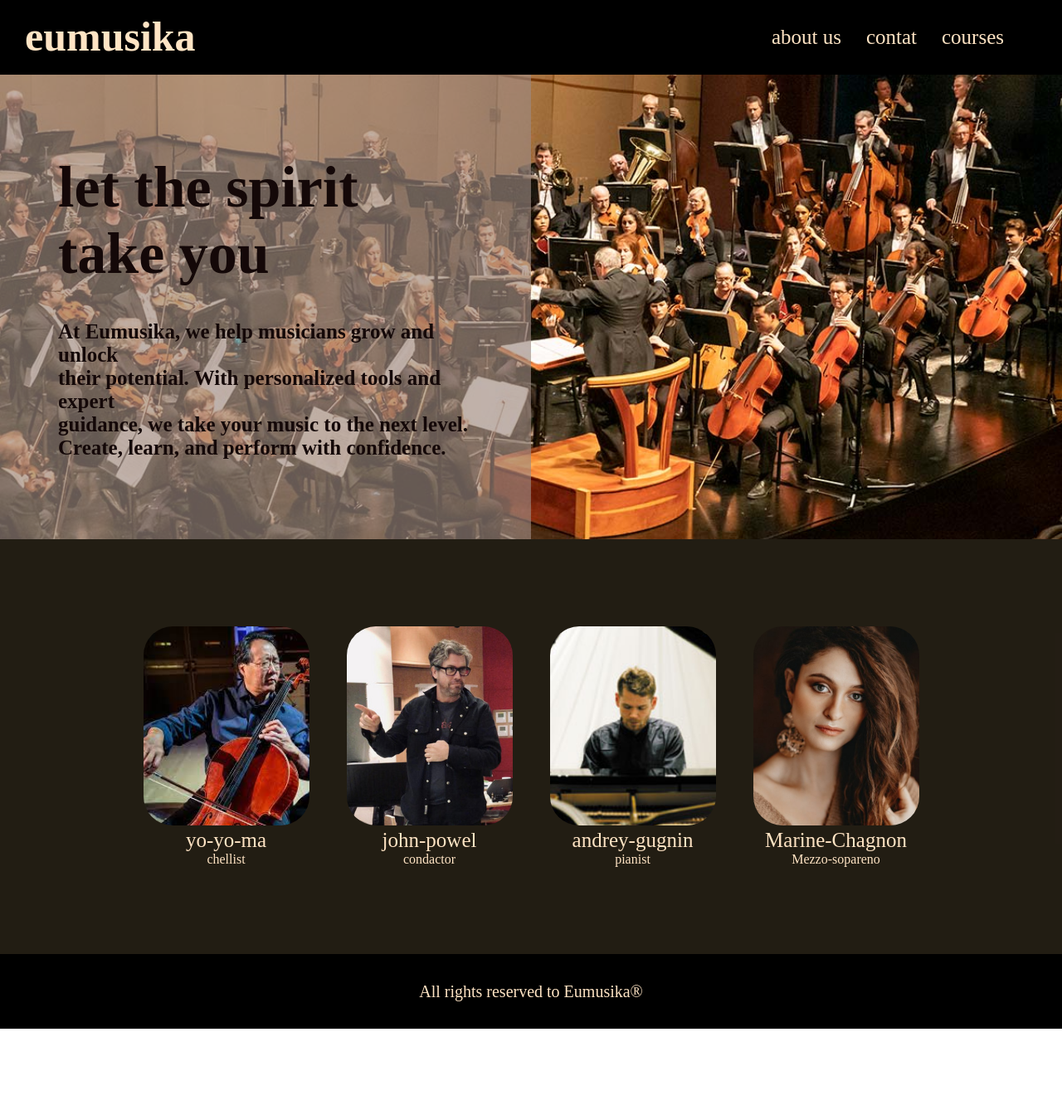
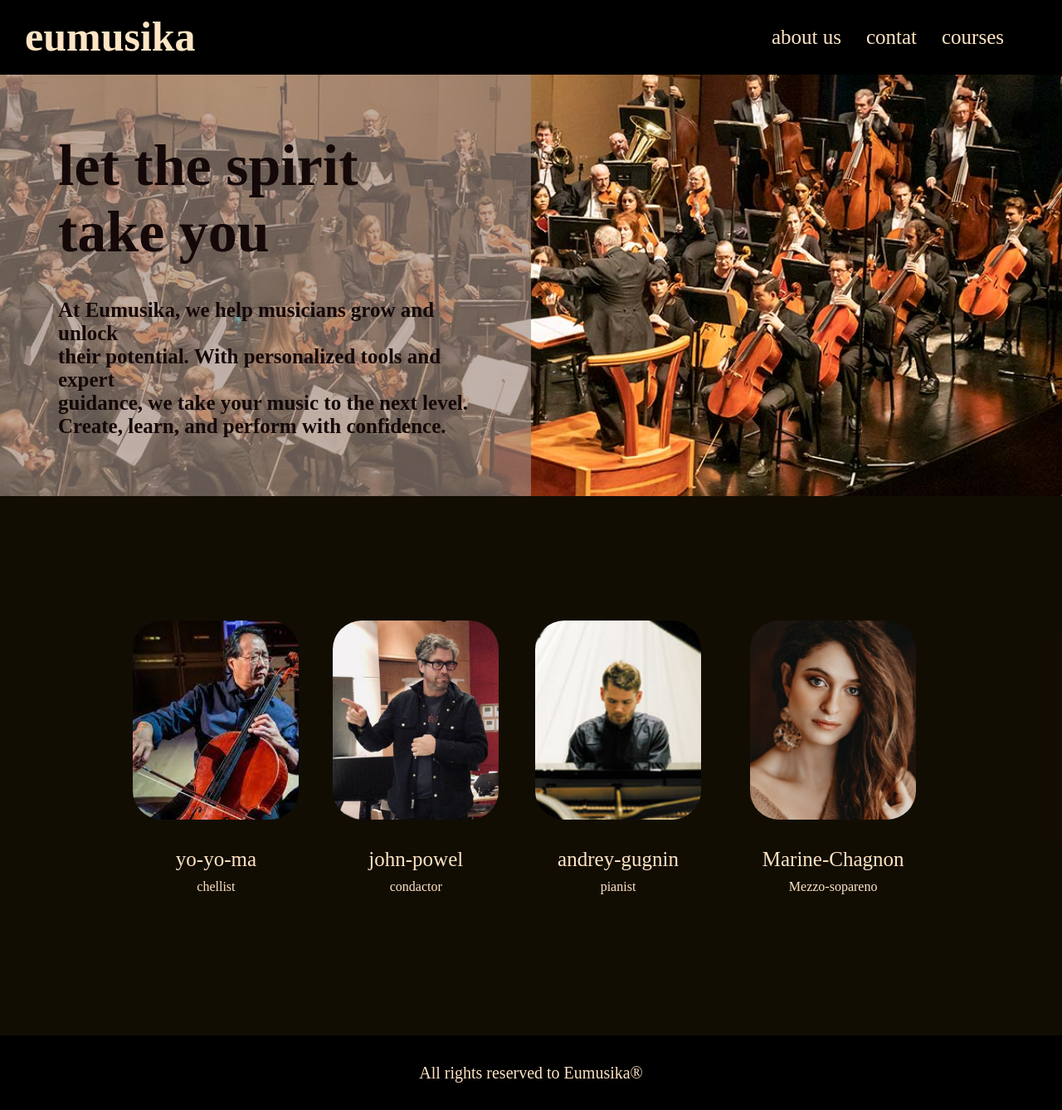
Before and after one commit to david123h/landing-page, a plain HTML site: page index.html in a window 1280 px wide. Shown: the whole page at 83% size. Before the commit the page ends 1240 px from the top, so only its background shows below. Drawn offline with Linux system fonts and the light colour scheme.

Commit message:
improving the flexibility of the page

```diff
--- a/style.css
+++ b/style.css
@@ -9,6 +9,8 @@ body {
     display: flex;
     flex-direction: column;
     justify-content: space-between;
+    background-color: black;
+
 
 }
 
@@ -39,17 +41,20 @@ li {
 }
 
 .details{
+    display: flex;
+    flex-wrap: wrap ;
     padding-right: 50px;
     justify-content: space-between;
     align-items: center;
     font-size:25px;
+
 }
 
 
 
 .picture {
     width: 100%;
-    height: 70vh;
+    height: auto;
     /* This will make it the height of the viewport */
     background-image: url(Beethoven5.jpg);
     background-size: cover;
@@ -59,7 +64,6 @@ li {
     background-repeat: no-repeat;
     /* Prevents the image from repeating */
     display: flex;
-    flex: auto;
 }
 
 .left {
@@ -76,8 +80,9 @@ li {
     /* Apply the blur effect */
     gap: 40px;
     font-weight: bold;
+}
 
-}
+
 
 .label {
     font-weight: bolder;
@@ -91,20 +96,29 @@ li {
 
 .bottom {
     text-align: center;
-    height: 500px;
+    height: auto;
     background-color: rgba(20, 14, 4, 0.938);
     display: flex;
+    flex-wrap: wrap;
     justify-content: space-around;
     align-items: center;
     padding: 150px;
     color: bisque;
+    gap: 20px;
+    flex: 3;
 
 }
 
 span {
     display: block;
     font-size: 25px;
+    padding: 10px;
 }
+
+.text {
+    padding: 20px;
+}
+
 img {
     width: 200px;
     height: 240px;
@@ -113,7 +127,6 @@ img {
     object-fit: cover;
     border: 10px;
     border-color: rgb(145, 47, 47);
-
 }
 
 .footer {
```
